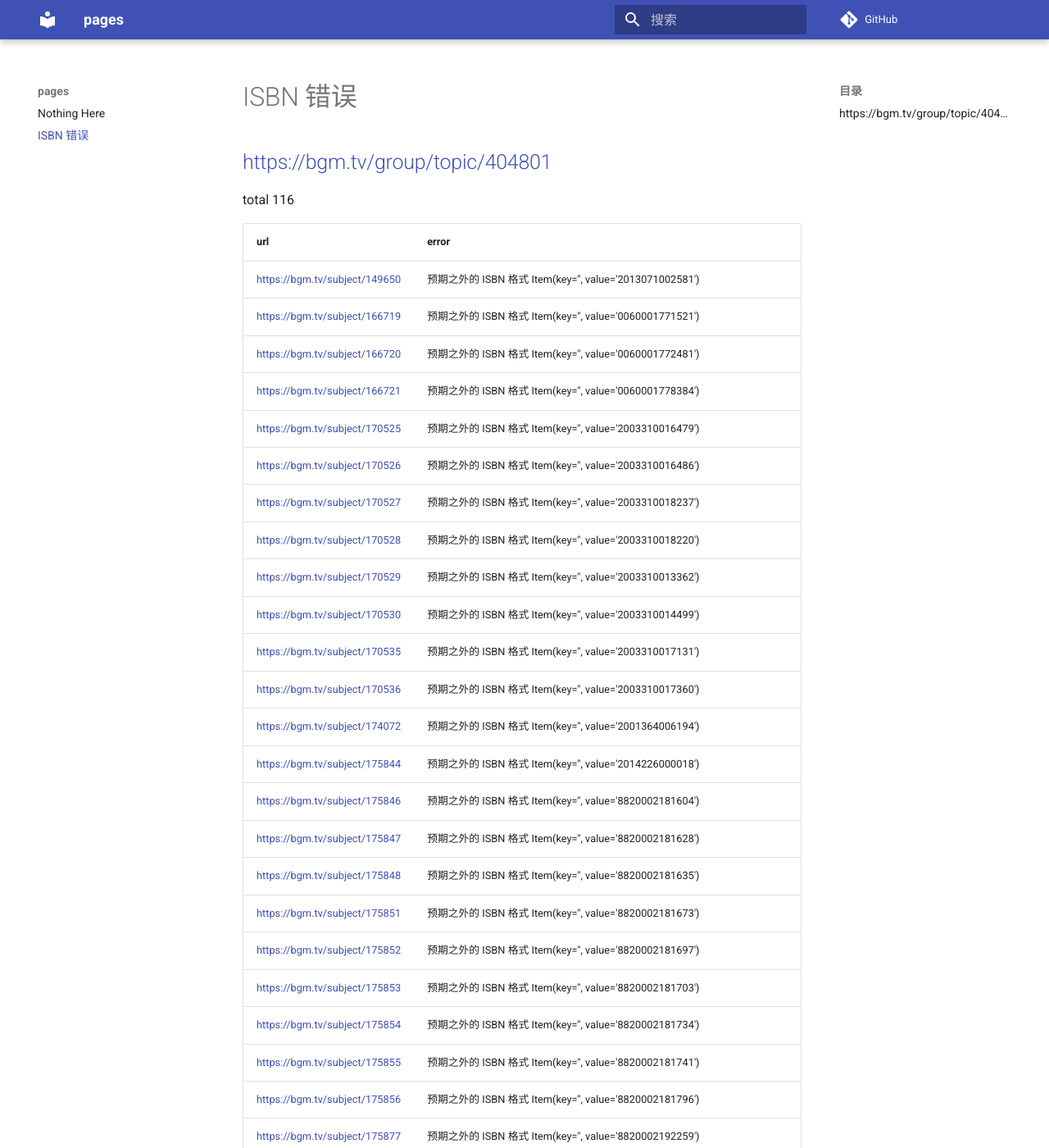
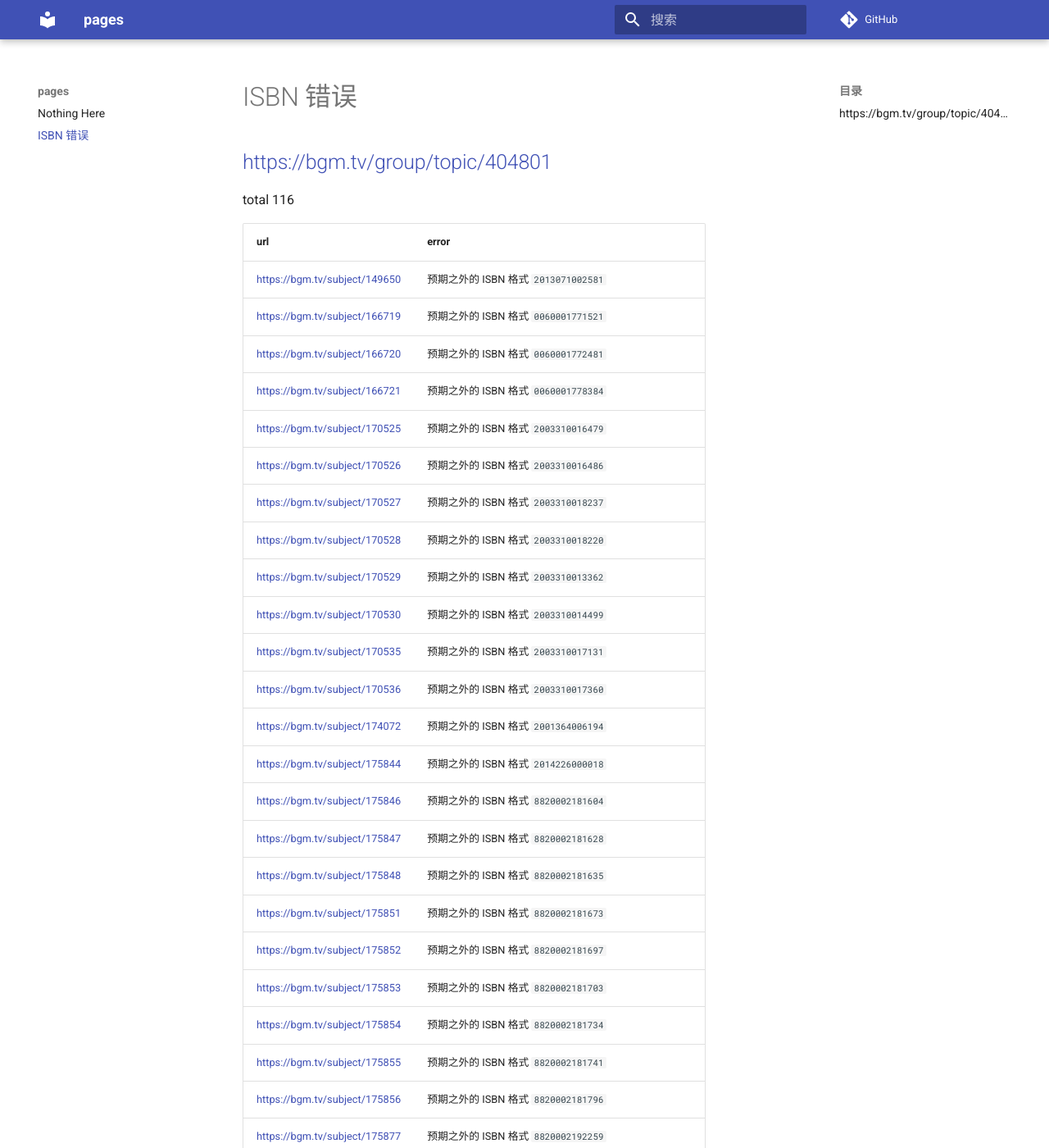
Before and after one commit to trim21/bangumi-pages, an MkDocs documentation site: the page built from docs/isbn.md, in a window 1280 px wide and 1400 px high. Shown: the whole window at 82% size. Built offline with MkDocs 1.6.1 and Material for MkDocs 9.7.7, drawn with Linux system fonts in a browser that asks for light colours; comment, search, counter and statistics services are not loaded; some of the changed text lies outside the part shown.

Commit message:
update isbn.md

```diff
--- a/docs/isbn.md
+++ b/docs/isbn.md
@@ -5,119 +5,119 @@ total 116
 
 | url | error |
 | --- |  ---  |
-| <https://bgm.tv/subject/149650> | 预期之外的 ISBN 格式 Item(key='', value='2013071002581') |
-| <https://bgm.tv/subject/166719> | 预期之外的 ISBN 格式 Item(key='', value='0060001771521') |
-| <https://bgm.tv/subject/166720> | 预期之外的 ISBN 格式 Item(key='', value='0060001772481') |
-| <https://bgm.tv/subject/166721> | 预期之外的 ISBN 格式 Item(key='', value='0060001778384') |
-| <https://bgm.tv/subject/170525> | 预期之外的 ISBN 格式 Item(key='', value='2003310016479') |
-| <https://bgm.tv/subject/170526> | 预期之外的 ISBN 格式 Item(key='', value='2003310016486') |
-| <https://bgm.tv/subject/170527> | 预期之外的 ISBN 格式 Item(key='', value='2003310018237') |
-| <https://bgm.tv/subject/170528> | 预期之外的 ISBN 格式 Item(key='', value='2003310018220') |
-| <https://bgm.tv/subject/170529> | 预期之外的 ISBN 格式 Item(key='', value='2003310013362') |
-| <https://bgm.tv/subject/170530> | 预期之外的 ISBN 格式 Item(key='', value='2003310014499') |
-| <https://bgm.tv/subject/170535> | 预期之外的 ISBN 格式 Item(key='', value='2003310017131') |
-| <https://bgm.tv/subject/170536> | 预期之外的 ISBN 格式 Item(key='', value='2003310017360') |
-| <https://bgm.tv/subject/174072> | 预期之外的 ISBN 格式 Item(key='', value='2001364006194') |
-| <https://bgm.tv/subject/175844> | 预期之外的 ISBN 格式 Item(key='', value='2014226000018') |
-| <https://bgm.tv/subject/175846> | 预期之外的 ISBN 格式 Item(key='', value='8820002181604') |
-| <https://bgm.tv/subject/175847> | 预期之外的 ISBN 格式 Item(key='', value='8820002181628') |
-| <https://bgm.tv/subject/175848> | 预期之外的 ISBN 格式 Item(key='', value='8820002181635') |
-| <https://bgm.tv/subject/175851> | 预期之外的 ISBN 格式 Item(key='', value='8820002181673') |
-| <https://bgm.tv/subject/175852> | 预期之外的 ISBN 格式 Item(key='', value='8820002181697') |
-| <https://bgm.tv/subject/175853> | 预期之外的 ISBN 格式 Item(key='', value='8820002181703') |
-| <https://bgm.tv/subject/175854> | 预期之外的 ISBN 格式 Item(key='', value='8820002181734') |
-| <https://bgm.tv/subject/175855> | 预期之外的 ISBN 格式 Item(key='', value='8820002181741') |
-| <https://bgm.tv/subject/175856> | 预期之外的 ISBN 格式 Item(key='', value='8820002181796') |
-| <https://bgm.tv/subject/175877> | 预期之外的 ISBN 格式 Item(key='', value='8820002192259') |
-| <https://bgm.tv/subject/175878> | 预期之外的 ISBN 格式 Item(key='', value='8820002192310') |
-| <https://bgm.tv/subject/175879> | 预期之外的 ISBN 格式 Item(key='', value='8820002192365') |
-| <https://bgm.tv/subject/175880> | 预期之外的 ISBN 格式 Item(key='', value='8820002192471') |
-| <https://bgm.tv/subject/175881> | 预期之外的 ISBN 格式 Item(key='', value='8820002192587') |
-| <https://bgm.tv/subject/175882> | 预期之外的 ISBN 格式 Item(key='', value='8820002192594') |
-| <https://bgm.tv/subject/175883> | 预期之外的 ISBN 格式 Item(key='', value='8820002192600') |
-| <https://bgm.tv/subject/175884> | 预期之外的 ISBN 格式 Item(key='', value='8820002192617') |
-| <https://bgm.tv/subject/175892> | 预期之外的 ISBN 格式 Item(key='', value='8820002192631') |
-| <https://bgm.tv/subject/175893> | 预期之外的 ISBN 格式 Item(key='', value='8820002192648') |
-| <https://bgm.tv/subject/175894> | 预期之外的 ISBN 格式 Item(key='', value='8820002192709') |
-| <https://bgm.tv/subject/175895> | 预期之外的 ISBN 格式 Item(key='', value='8820002192747') |
-| <https://bgm.tv/subject/175896> | 预期之外的 ISBN 格式 Item(key='', value='8820002192761') |
-| <https://bgm.tv/subject/175897> | 预期之外的 ISBN 格式 Item(key='', value='8820002192785') |
-| <https://bgm.tv/subject/175898> | 预期之外的 ISBN 格式 Item(key='', value='8820002192839') |
-| <https://bgm.tv/subject/175899> | 预期之外的 ISBN 格式 Item(key='', value='8820002192853') |
-| <https://bgm.tv/subject/175900> | 预期之外的 ISBN 格式 Item(key='', value='8820002192860') |
-| <https://bgm.tv/subject/175908> | 预期之外的 ISBN 格式 Item(key='', value='8820002192891') |
-| <https://bgm.tv/subject/175909> | 预期之外的 ISBN 格式 Item(key='', value='8820002192921') |
-| <https://bgm.tv/subject/175910> | 预期之外的 ISBN 格式 Item(key='', value='8820002192938') |
-| <https://bgm.tv/subject/175911> | 预期之外的 ISBN 格式 Item(key='', value='8820002192952') |
-| <https://bgm.tv/subject/175912> | 预期之外的 ISBN 格式 Item(key='', value='8820002192969') |
-| <https://bgm.tv/subject/175913> | 预期之外的 ISBN 格式 Item(key='', value='8820002192976') |
-| <https://bgm.tv/subject/175914> | 预期之外的 ISBN 格式 Item(key='', value='8820002192983') |
-| <https://bgm.tv/subject/175915> | 预期之外的 ISBN 格式 Item(key='', value='8820002192990') |
-| <https://bgm.tv/subject/175916> | 预期之外的 ISBN 格式 Item(key='', value='8820002193010') |
-| <https://bgm.tv/subject/175917> | 预期之外的 ISBN 格式 Item(key='', value='8820002193089') |
-| <https://bgm.tv/subject/175918> | 预期之外的 ISBN 格式 Item(key='', value='8820002193102') |
-| <https://bgm.tv/subject/175919> | 预期之外的 ISBN 格式 Item(key='', value='8820002193126') |
-| <https://bgm.tv/subject/175920> | 预期之外的 ISBN 格式 Item(key='', value='8820002193157') |
-| <https://bgm.tv/subject/175921> | 预期之外的 ISBN 格式 Item(key='', value='8820002193195') |
+| <https://bgm.tv/subject/149650> | 预期之外的 ISBN 格式 <code>2013071002581</code> |
+| <https://bgm.tv/subject/166719> | 预期之外的 ISBN 格式 <code>0060001771521</code> |
+| <https://bgm.tv/subject/166720> | 预期之外的 ISBN 格式 <code>0060001772481</code> |
+| <https://bgm.tv/subject/166721> | 预期之外的 ISBN 格式 <code>0060001778384</code> |
+| <https://bgm.tv/subject/170525> | 预期之外的 ISBN 格式 <code>2003310016479</code> |
+| <https://bgm.tv/subject/170526> | 预期之外的 ISBN 格式 <code>2003310016486</code> |
+| <https://bgm.tv/subject/170527> | 预期之外的 ISBN 格式 <code>2003310018237</code> |
+| <https://bgm.tv/subject/170528> | 预期之外的 ISBN 格式 <code>2003310018220</code> |
+| <https://bgm.tv/subject/170529> | 预期之外的 ISBN 格式 <code>2003310013362</code> |
+| <https://bgm.tv/subject/170530> | 预期之外的 ISBN 格式 <code>2003310014499</code> |
+| <https://bgm.tv/subject/170535> | 预期之外的 ISBN 格式 <code>2003310017131</code> |
+| <https://bgm.tv/subject/170536> | 预期之外的 ISBN 格式 <code>2003310017360</code> |
+| <https://bgm.tv/subject/174072> | 预期之外的 ISBN 格式 <code>2001364006194</code> |
+| <https://bgm.tv/subject/175844> | 预期之外的 ISBN 格式 <code>2014226000018</code> |
+| <https://bgm.tv/subject/175846> | 预期之外的 ISBN 格式 <code>8820002181604</code> |
+| <https://bgm.tv/subject/175847> | 预期之外的 ISBN 格式 <code>8820002181628</code> |
+| <https://bgm.tv/subject/175848> | 预期之外的 ISBN 格式 <code>8820002181635</code> |
+| <https://bgm.tv/subject/175851> | 预期之外的 ISBN 格式 <code>8820002181673</code> |
+| <https://bgm.tv/subject/175852> | 预期之外的 ISBN 格式 <code>8820002181697</code> |
+| <https://bgm.tv/subject/175853> | 预期之外的 ISBN 格式 <code>8820002181703</code> |
+| <https://bgm.tv/subject/175854> | 预期之外的 ISBN 格式 <code>8820002181734</code> |
+| <https://bgm.tv/subject/175855> | 预期之外的 ISBN 格式 <code>8820002181741</code> |
+| <https://bgm.tv/subject/175856> | 预期之外的 ISBN 格式 <code>8820002181796</code> |
+| <https://bgm.tv/subject/175877> | 预期之外的 ISBN 格式 <code>8820002192259</code> |
+| <https://bgm.tv/subject/175878> | 预期之外的 ISBN 格式 <code>8820002192310</code> |
+| <https://bgm.tv/subject/175879> | 预期之外的 ISBN 格式 <code>8820002192365</code> |
+| <https://bgm.tv/subject/175880> | 预期之外的 ISBN 格式 <code>8820002192471</code> |
+| <https://bgm.tv/subject/175881> | 预期之外的 ISBN 格式 <code>8820002192587</code> |
+| <https://bgm.tv/subject/175882> | 预期之外的 ISBN 格式 <code>8820002192594</code> |
+| <https://bgm.tv/subject/175883> | 预期之外的 ISBN 格式 <code>8820002192600</code> |
+| <https://bgm.tv/subject/175884> | 预期之外的 ISBN 格式 <code>8820002192617</code> |
+| <https://bgm.tv/subject/175892> | 预期之外的 ISBN 格式 <code>8820002192631</code> |
+| <https://bgm.tv/subject/175893> | 预期之外的 ISBN 格式 <code>8820002192648</code> |
+| <https://bgm.tv/subject/175894> | 预期之外的 ISBN 格式 <code>8820002192709</code> |
+| <https://bgm.tv/subject/175895> | 预期之外的 ISBN 格式 <code>8820002192747</code> |
+| <https://bgm.tv/subject/175896> | 预期之外的 ISBN 格式 <code>8820002192761</code> |
+| <https://bgm.tv/subject/175897> | 预期之外的 ISBN 格式 <code>8820002192785</code> |
+| <https://bgm.tv/subject/175898> | 预期之外的 ISBN 格式 <code>8820002192839</code> |
+| <https://bgm.tv/subject/175899> | 预期之外的 ISBN 格式 <code>8820002192853</code> |
+| <https://bgm.tv/subject/175900> | 预期之外的 ISBN 格式 <code>8820002192860</code> |
+| <https://bgm.tv/subject/175908> | 预期之外的 ISBN 格式 <code>8820002192891</code> |
+| <https://bgm.tv/subject/175909> | 预期之外的 ISBN 格式 <code>8820002192921</code> |
+| <https://bgm.tv/subject/175910> | 预期之外的 ISBN 格式 <code>8820002192938</code> |
+| <https://bgm.tv/subject/175911> | 预期之外的 ISBN 格式 <code>8820002192952</code> |
+| <https://bgm.tv/subject/175912> | 预期之外的 ISBN 格式 <code>8820002192969</code> |
+| <https://bgm.tv/subject/175913> | 预期之外的 ISBN 格式 <code>8820002192976</code> |
+| <https://bgm.tv/subject/175914> | 预期之外的 ISBN 格式 <code>8820002192983</code> |
+| <https://bgm.tv/subject/175915> | 预期之外的 ISBN 格式 <code>8820002192990</code> |
+| <https://bgm.tv/subject/175916> | 预期之外的 ISBN 格式 <code>8820002193010</code> |
+| <https://bgm.tv/subject/175917> | 预期之外的 ISBN 格式 <code>8820002193089</code> |
+| <https://bgm.tv/subject/175918> | 预期之外的 ISBN 格式 <code>8820002193102</code> |
+| <https://bgm.tv/subject/175919> | 预期之外的 ISBN 格式 <code>8820002193126</code> |
+| <https://bgm.tv/subject/175920> | 预期之外的 ISBN 格式 <code>8820002193157</code> |
+| <https://bgm.tv/subject/175921> | 预期之外的 ISBN 格式 <code>8820002193195</code> |
 | <https://bgm.tv/subject/255084> | 不是合法的 isbn10 '6000043278' |
-| <https://bgm.tv/subject/354677> | 预期之外的 ISBN 格式 Item(key='a', value='123test321find123354677354677') |
-| <https://bgm.tv/subject/360618> | 预期之外的 ISBN 格式 Item(key='', value='A000219082') |
-| <https://bgm.tv/subject/376035> | 预期之外的 ISBN 格式 Item(key='', value='9771671722133') |
-| <https://bgm.tv/subject/376036> | 预期之外的 ISBN 格式 Item(key='', value='9771671722119') |
+| <https://bgm.tv/subject/354677> | 预期之外的 ISBN 格式 <code>123test321find123354677354677</code> |
+| <https://bgm.tv/subject/360618> | 预期之外的 ISBN 格式 <code>A000219082</code> |
+| <https://bgm.tv/subject/376035> | 预期之外的 ISBN 格式 <code>9771671722133</code> |
+| <https://bgm.tv/subject/376036> | 预期之外的 ISBN 格式 <code>9771671722119</code> |
 | <https://bgm.tv/subject/377940> | 不是合法的 isbn13 '9789997198111' |
-| <https://bgm.tv/subject/422456> | 预期之外的 ISBN 格式 Item(key='', value='无') |
-| <https://bgm.tv/subject/422730> | 预期之外的 ISBN 格式 Item(key='', value='无') |
-| <https://bgm.tv/subject/423984> | 预期之外的 ISBN 格式 Item(key='', value='185006330001') |
-| <https://bgm.tv/subject/426943> | 预期之外的 ISBN 格式 Item(key='', value='9771671688163') |
+| <https://bgm.tv/subject/422456> | 预期之外的 ISBN 格式 <code>无</code> |
+| <https://bgm.tv/subject/422730> | 预期之外的 ISBN 格式 <code>无</code> |
+| <https://bgm.tv/subject/423984> | 预期之外的 ISBN 格式 <code>185006330001</code> |
+| <https://bgm.tv/subject/426943> | 预期之外的 ISBN 格式 <code>9771671688163</code> |
 | <https://bgm.tv/subject/431106> | 不是合法的 isbn13 '9789887479271' |
-| <https://bgm.tv/subject/431477> | 预期之外的 ISBN 格式 Item(key='', value='4711213664403') |
-| <https://bgm.tv/subject/431976> | 预期之外的 ISBN 格式 Item(key='', value='6974882251307') |
-| <https://bgm.tv/subject/433392> | 预期之外的 ISBN 格式 Item(key='', value='10173-303') |
-| <https://bgm.tv/subject/440775> | 预期之外的 ISBN 格式 Item(key='', value='-') |
-| <https://bgm.tv/subject/440777> | 预期之外的 ISBN 格式 Item(key='', value='-') |
-| <https://bgm.tv/subject/440778> | 预期之外的 ISBN 格式 Item(key='', value='-') |
-| <https://bgm.tv/subject/440780> | 预期之外的 ISBN 格式 Item(key='', value='-') |
-| <https://bgm.tv/subject/440781> | 预期之外的 ISBN 格式 Item(key='', value='-') |
-| <https://bgm.tv/subject/440783> | 预期之外的 ISBN 格式 Item(key='', value='-') |
-| <https://bgm.tv/subject/440784> | 预期之外的 ISBN 格式 Item(key='', value='-') |
-| <https://bgm.tv/subject/440785> | 预期之外的 ISBN 格式 Item(key='', value='-') |
+| <https://bgm.tv/subject/431477> | 预期之外的 ISBN 格式 <code>4711213664403</code> |
+| <https://bgm.tv/subject/431976> | 预期之外的 ISBN 格式 <code>6974882251307</code> |
+| <https://bgm.tv/subject/433392> | 预期之外的 ISBN 格式 <code>10173-303</code> |
+| <https://bgm.tv/subject/440775> | 预期之外的 ISBN 格式 <code>-</code> |
+| <https://bgm.tv/subject/440777> | 预期之外的 ISBN 格式 <code>-</code> |
+| <https://bgm.tv/subject/440778> | 预期之外的 ISBN 格式 <code>-</code> |
+| <https://bgm.tv/subject/440780> | 预期之外的 ISBN 格式 <code>-</code> |
+| <https://bgm.tv/subject/440781> | 预期之外的 ISBN 格式 <code>-</code> |
+| <https://bgm.tv/subject/440783> | 预期之外的 ISBN 格式 <code>-</code> |
+| <https://bgm.tv/subject/440784> | 预期之外的 ISBN 格式 <code>-</code> |
+| <https://bgm.tv/subject/440785> | 预期之外的 ISBN 格式 <code>-</code> |
 | <https://bgm.tv/subject/448104> | 不是合法的 isbn13 '9789887479235' |
 | <https://bgm.tv/subject/448293> | 不是合法的 isbn13 '9789887479211' |
-| <https://bgm.tv/subject/458249> | 预期之外的 ISBN 格式 Item(key='', value='-') |
-| <https://bgm.tv/subject/458251> | 预期之外的 ISBN 格式 Item(key='', value='-') |
-| <https://bgm.tv/subject/458252> | 预期之外的 ISBN 格式 Item(key='', value='-') |
-| <https://bgm.tv/subject/458253> | 预期之外的 ISBN 格式 Item(key='', value='-') |
-| <https://bgm.tv/subject/458255> | 预期之外的 ISBN 格式 Item(key='', value='-') |
-| <https://bgm.tv/subject/458256> | 预期之外的 ISBN 格式 Item(key='', value='-') |
-| <https://bgm.tv/subject/458257> | 预期之外的 ISBN 格式 Item(key='', value='-') |
-| <https://bgm.tv/subject/458258> | 预期之外的 ISBN 格式 Item(key='', value='-') |
-| <https://bgm.tv/subject/458259> | 预期之外的 ISBN 格式 Item(key='', value='-') |
-| <https://bgm.tv/subject/458260> | 预期之外的 ISBN 格式 Item(key='', value='-') |
-| <https://bgm.tv/subject/458264> | 预期之外的 ISBN 格式 Item(key='', value='-') |
+| <https://bgm.tv/subject/458249> | 预期之外的 ISBN 格式 <code>-</code> |
+| <https://bgm.tv/subject/458251> | 预期之外的 ISBN 格式 <code>-</code> |
+| <https://bgm.tv/subject/458252> | 预期之外的 ISBN 格式 <code>-</code> |
+| <https://bgm.tv/subject/458253> | 预期之外的 ISBN 格式 <code>-</code> |
+| <https://bgm.tv/subject/458255> | 预期之外的 ISBN 格式 <code>-</code> |
+| <https://bgm.tv/subject/458256> | 预期之外的 ISBN 格式 <code>-</code> |
+| <https://bgm.tv/subject/458257> | 预期之外的 ISBN 格式 <code>-</code> |
+| <https://bgm.tv/subject/458258> | 预期之外的 ISBN 格式 <code>-</code> |
+| <https://bgm.tv/subject/458259> | 预期之外的 ISBN 格式 <code>-</code> |
+| <https://bgm.tv/subject/458260> | 预期之外的 ISBN 格式 <code>-</code> |
+| <https://bgm.tv/subject/458264> | 预期之外的 ISBN 格式 <code>-</code> |
 | <https://bgm.tv/subject/465228> | 不是合法的 isbn10 '7223019826' |
-| <https://bgm.tv/subject/467126> | 预期之外的 ISBN 格式 Item(key='', value='-') |
-| <https://bgm.tv/subject/467128> | 预期之外的 ISBN 格式 Item(key='', value='-') |
-| <https://bgm.tv/subject/467129> | 预期之外的 ISBN 格式 Item(key='', value='-') |
-| <https://bgm.tv/subject/467132> | 预期之外的 ISBN 格式 Item(key='', value='-') |
-| <https://bgm.tv/subject/467136> | 预期之外的 ISBN 格式 Item(key='', value='-') |
+| <https://bgm.tv/subject/467126> | 预期之外的 ISBN 格式 <code>-</code> |
+| <https://bgm.tv/subject/467128> | 预期之外的 ISBN 格式 <code>-</code> |
+| <https://bgm.tv/subject/467129> | 预期之外的 ISBN 格式 <code>-</code> |
+| <https://bgm.tv/subject/467132> | 预期之外的 ISBN 格式 <code>-</code> |
+| <https://bgm.tv/subject/467136> | 预期之外的 ISBN 格式 <code>-</code> |
 | <https://bgm.tv/subject/467325> | 不是合法的 isbn13 '9781987120121' |
-| <https://bgm.tv/subject/470447> | 预期之外的 ISBN 格式 Item(key='', value='-') |
-| <https://bgm.tv/subject/470449> | 预期之外的 ISBN 格式 Item(key='', value='-') |
-| <https://bgm.tv/subject/470456> | 预期之外的 ISBN 格式 Item(key='', value='-') |
-| <https://bgm.tv/subject/470463> | 预期之外的 ISBN 格式 Item(key='', value='-') |
-| <https://bgm.tv/subject/470471> | 预期之外的 ISBN 格式 Item(key='', value='-') |
-| <https://bgm.tv/subject/470524> | 预期之外的 ISBN 格式 Item(key='', value='-') |
-| <https://bgm.tv/subject/473599> | 预期之外的 ISBN 格式 Item(key='', value='4895073700720') |
-| <https://bgm.tv/subject/477471> | 预期之外的 ISBN 格式 Item(key='', value='-') |
-| <https://bgm.tv/subject/477472> | 预期之外的 ISBN 格式 Item(key='', value='-') |
-| <https://bgm.tv/subject/477473> | 预期之外的 ISBN 格式 Item(key='', value='-') |
-| <https://bgm.tv/subject/477474> | 预期之外的 ISBN 格式 Item(key='', value='-') |
-| <https://bgm.tv/subject/484276> | 预期之外的 ISBN 格式 Item(key='', value='-') |
-| <https://bgm.tv/subject/494273> | 预期之外的 ISBN 格式 Item(key='', value='4942330254912') |
-| <https://bgm.tv/subject/498943> | 预期之外的 ISBN 格式 Item(key='', value='0193-610462-3041') |
-| <https://bgm.tv/subject/508834> | 预期之外的 ISBN 格式 Item(key='', value='-') |
-| <https://bgm.tv/subject/509615> | 预期之外的 ISBN 格式 Item(key='', value='-') |
-| <https://bgm.tv/subject/509626> | 预期之外的 ISBN 格式 Item(key='', value='-') |
-| <https://bgm.tv/subject/509627> | 预期之外的 ISBN 格式 Item(key='', value='待查') |
-| <https://bgm.tv/subject/511198> | 预期之外的 ISBN 格式 Item(key='', value='待查') |
-| <https://bgm.tv/subject/511219> | 预期之外的 ISBN 格式 Item(key='', value='待查') |
+| <https://bgm.tv/subject/470447> | 预期之外的 ISBN 格式 <code>-</code> |
+| <https://bgm.tv/subject/470449> | 预期之外的 ISBN 格式 <code>-</code> |
+| <https://bgm.tv/subject/470456> | 预期之外的 ISBN 格式 <code>-</code> |
+| <https://bgm.tv/subject/470463> | 预期之外的 ISBN 格式 <code>-</code> |
+| <https://bgm.tv/subject/470471> | 预期之外的 ISBN 格式 <code>-</code> |
+| <https://bgm.tv/subject/470524> | 预期之外的 ISBN 格式 <code>-</code> |
+| <https://bgm.tv/subject/473599> | 预期之外的 ISBN 格式 <code>4895073700720</code> |
+| <https://bgm.tv/subject/477471> | 预期之外的 ISBN 格式 <code>-</code> |
+| <https://bgm.tv/subject/477472> | 预期之外的 ISBN 格式 <code>-</code> |
+| <https://bgm.tv/subject/477473> | 预期之外的 ISBN 格式 <code>-</code> |
+| <https://bgm.tv/subject/477474> | 预期之外的 ISBN 格式 <code>-</code> |
+| <https://bgm.tv/subject/484276> | 预期之外的 ISBN 格式 <code>-</code> |
+| <https://bgm.tv/subject/494273> | 预期之外的 ISBN 格式 <code>4942330254912</code> |
+| <https://bgm.tv/subject/498943> | 预期之外的 ISBN 格式 <code>0193-610462-3041</code> |
+| <https://bgm.tv/subject/508834> | 预期之外的 ISBN 格式 <code>-</code> |
+| <https://bgm.tv/subject/509615> | 预期之外的 ISBN 格式 <code>-</code> |
+| <https://bgm.tv/subject/509626> | 预期之外的 ISBN 格式 <code>-</code> |
+| <https://bgm.tv/subject/509627> | 预期之外的 ISBN 格式 <code>待查</code> |
+| <https://bgm.tv/subject/511198> | 预期之外的 ISBN 格式 <code>待查</code> |
+| <https://bgm.tv/subject/511219> | 预期之外的 ISBN 格式 <code>待查</code> |
```
